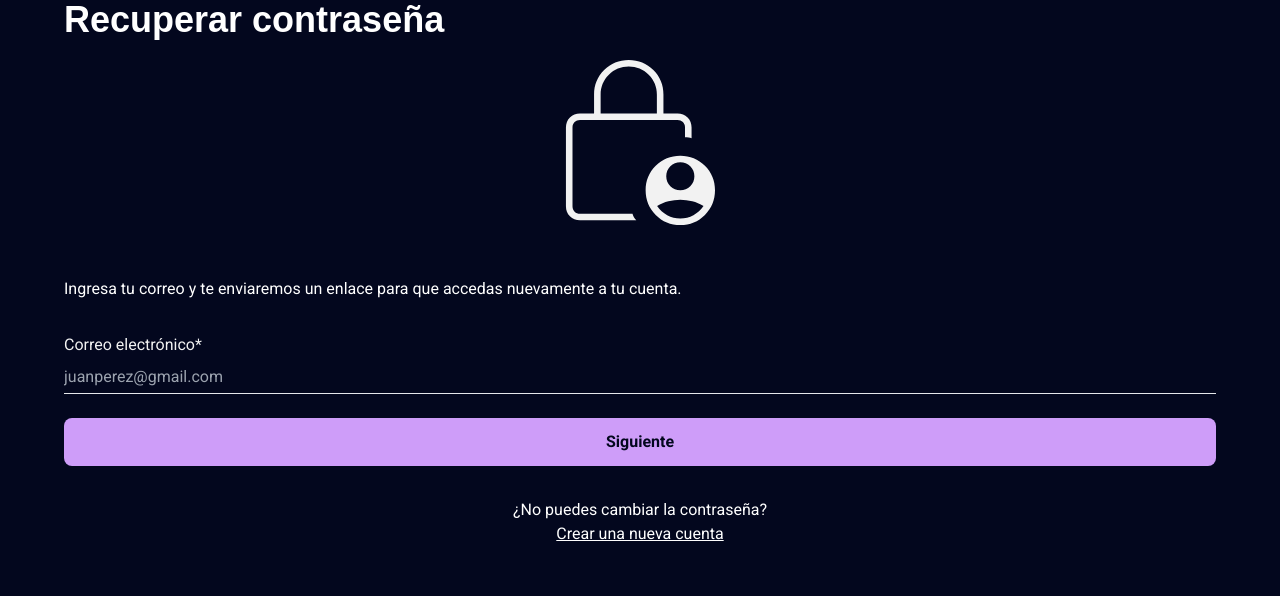
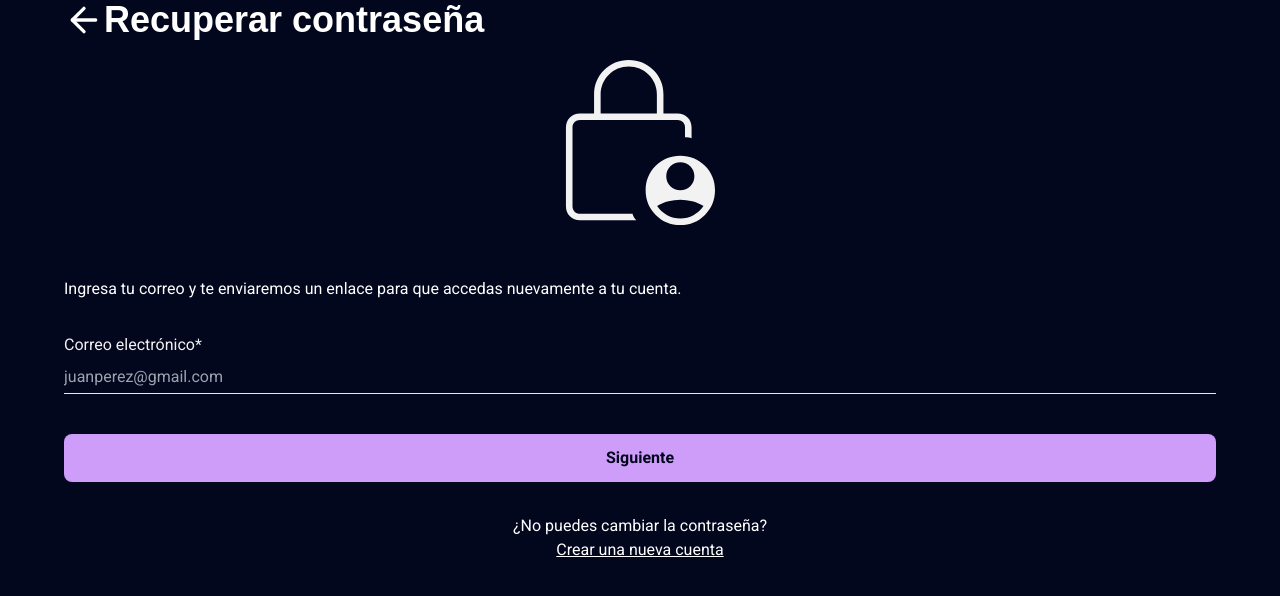
Before and after one commit to igrowker/i004-crewland-front, a Next.js app: page /auth/recovery in a window 1280 px wide. Shown: the top 596 px of the page. Built offline with nearby package versions, Linux system fonts and the light colour scheme; a web font is replaced by a local one.

Commit message:
fix details page recovery and success

```diff
--- a/src/app/auth/recovery/page.tsx
+++ b/src/app/auth/recovery/page.tsx
@@ -1,12 +1,12 @@
 'use client'
 import ReusableInput from '@/components/elements/Inputs/ReusableInput'
 import Title from '@/components/elements/Titles/Title'
+import { ArrowLeft } from 'lucide-react'
 import Image from 'next/image'
-import { useRouter } from 'next/navigation'
+import Link from 'next/link'
 import { useState } from 'react'
 
 export default function RecoveryPage() {
-  const router = useRouter()
   const [email, setEmail] = useState('')
 
   const handleSubmit = (e: React.FormEvent) => {
@@ -14,17 +14,21 @@ export default function RecoveryPage() {
     if (email) {
       localStorage.setItem('recoveryEmail', email)
     }
-    router.push('/auth/recovery/success')
   }
   return (
-    <section className='bg-background min-h-screen px-16'>
+    <section className='bg-background min-h-screen px-16 '>
       <div className='flex flex-col items-start gap-5 mb-8'>
+        <div className='flex items-center'>
+          <Link href='/auth/login'>
+            <ArrowLeft className='text-white' size={40} />
+          </Link>
           <Title
             text='Recuperar contraseña'
             size='large'
             weight='extrabold'
             className='text-white'
           />
+        </div>
 
         <div className='flex justify-center w-full'>
           <Image
@@ -44,25 +48,29 @@ export default function RecoveryPage() {
 
       <form onSubmit={handleSubmit} className='flex flex-col gap-6'>
         <ReusableInput
+          id='email'
           type='email'
           label='Correo electrónico'
           placeholder='juanperez@gmail.com'
-          /* value={email}
-          onChange={(e) => setEmail(e.target.value)} */
+          value={email}
+          onChange={(e) => setEmail(e.target.value)}
         />
-        <button
+        <Link
+          href='/auth/recovery/success'
           type='submit'
-          className='text-center bg-primary text-background rounded-lg py-3 font-bold'
+          className='text-center bg-primary text-background rounded-lg py-3 font-bold mt-4 block'
         >
           Siguiente
-        </button>
+        </Link>
       </form>
 
       <div className='flex flex-col items-center justify-center mt-8'>
         <p className='text-white'>¿No puedes cambiar la contraseña?</p>
+        <Link href='/auth/register'>
           <span className='text-white underline cursor-pointer'>
             Crear una nueva cuenta
           </span>
+        </Link>
       </div>
     </section>
   )
--- a/src/app/auth/recovery/success/page.tsx
+++ b/src/app/auth/recovery/success/page.tsx
@@ -1,7 +1,9 @@
 'use client'
 import ReusableInput from '@/components/elements/Inputs/ReusableInput'
 import Title from '@/components/elements/Titles/Title'
+import { ArrowLeft } from 'lucide-react'
 import Image from 'next/image'
+import Link from 'next/link'
 import { useEffect, useState } from 'react'
 
 export default function SuccessPage() {
@@ -37,12 +39,17 @@ export default function SuccessPage() {
   return (
     <section className='bg-background min-h-screen px-16'>
       <div className='flex flex-col items-start gap-5 mb-8'>
+        <div className='flex items-center'>
+          <Link href='/auth/login'>
+            <ArrowLeft className='text-white' size={40} />
+          </Link>
           <Title
             text='Recuperar contraseña'
             size='large'
             weight='extrabold'
             className='text-white'
           />
+        </div>
 
         <div className='flex justify-center w-full'>
           <Image
@@ -54,7 +61,7 @@ export default function SuccessPage() {
           />
         </div>
 
-        <p className='text-white mt-8 text-center'>
+        <p className='text-white mt-8'>
           Se ha enviado un correo de recuperación a la casilla: <br />
           <span className='font-bold'>
             {email || 'No se encontró el correo'}
@@ -64,6 +71,7 @@ export default function SuccessPage() {
 
       <form className='flex flex-col gap-6'>
         <ReusableInput
+          id='email'
           type='email'
           label='Correo electrónico'
           placeholder='juanperez@gmail.com'
--- a/src/components/elements/Inputs/ReusableInput.tsx
+++ b/src/components/elements/Inputs/ReusableInput.tsx
@@ -1,34 +1,47 @@
-"use client"
+'use client'
 import { useState } from 'react'
-import { Eye, EyeOff } from 'lucide-react';
+import { Eye, EyeOff } from 'lucide-react'
 
 interface ReusableInputProps {
-  label: string;
-  type?: string;
-  placeholder?: string;
-  password?: boolean;
-  id: string;
-  name?: string;
-  onChange?: (e: React.ChangeEvent<HTMLInputElement>) => void;
-  error?: string;
+  label: string
+  type?: string
+  placeholder?: string
+  password?: boolean
+  id: string
+  name?: string
+  onChange?: (e: React.ChangeEvent<HTMLInputElement>) => void
+  error?: string
+  value?: string
 }
 
-export default function ReusableInput({ label, type, placeholder, password, id, onChange, error }: ReusableInputProps) {
-  const [toggleType, setToggleType] = useState<boolean>(false);
+export default function ReusableInput({
+  label,
+  type,
+  placeholder,
+  password,
+  id,
+  onChange,
+  error,
+  value
+}: ReusableInputProps) {
+  const [toggleType, setToggleType] = useState<boolean>(false)
 
   return (
-    <div className="flex flex-col gap-2 relative">
-      <label htmlFor={id} className='text-customWhite'>{label}*</label>
+    <div className='flex flex-col gap-2 relative'>
+      <label htmlFor={id} className='text-customWhite'>
+        {label}*
+      </label>
       {password ? (
         // inputs solamente para tipo password
         <>
           <input
             id={id}
             name={id}
-            type={toggleType ? "text" : "password"}
-            className="outline-none bg-transparent border-b pb-1 text-customWhite"
+            type={toggleType ? 'text' : 'password'}
+            className='outline-none bg-transparent border-b pb-1 text-customWhite'
             placeholder={placeholder}
             onChange={onChange}
+            value={value}
             required
           />
           {toggleType ? (
@@ -49,7 +62,7 @@ export default function ReusableInput({ label, type, placeholder, password, id,
           id={id}
           name={id}
           type={type || 'text'}
-          className="text-customWhite outline-none bg-transparent border-b pb-1"
+          className='text-customWhite outline-none bg-transparent border-b pb-1'
           placeholder={placeholder}
           onChange={onChange}
           required
```
Lines whose indentation alone changed are shown as unchanged.
